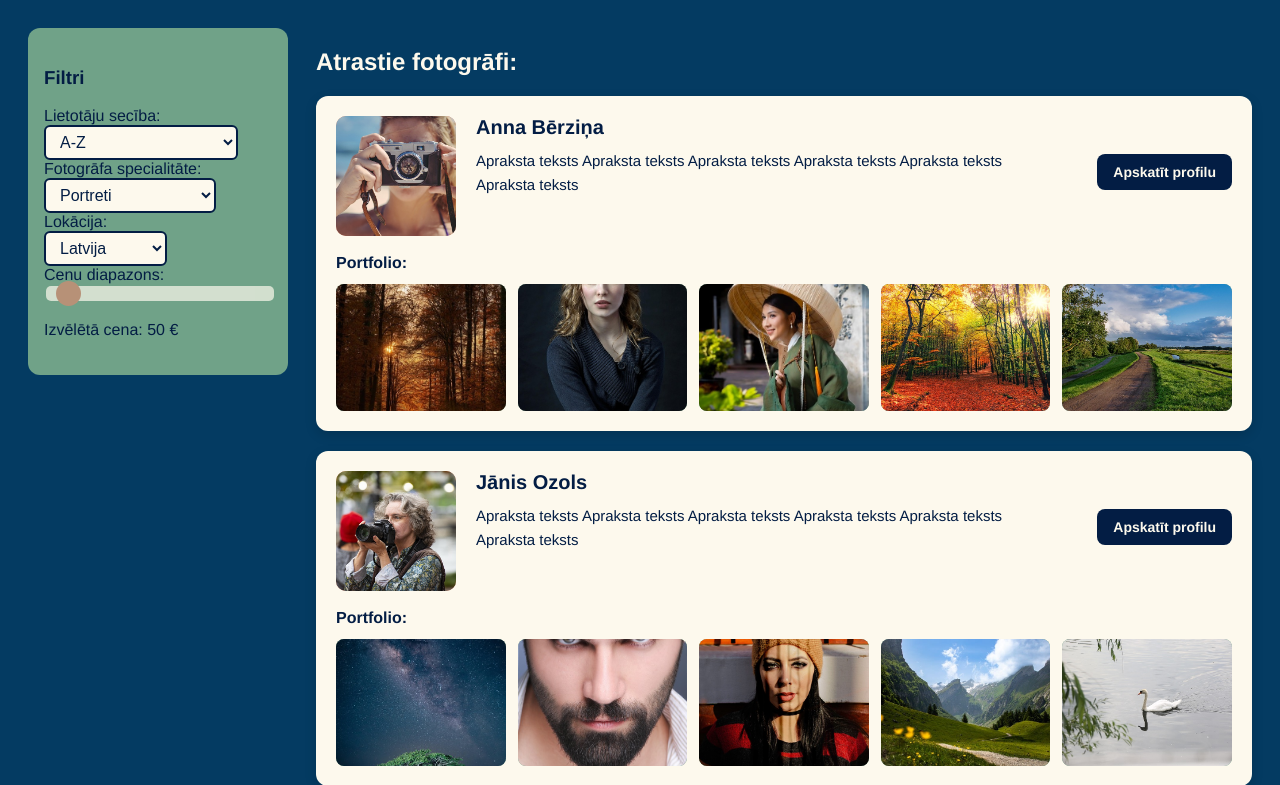
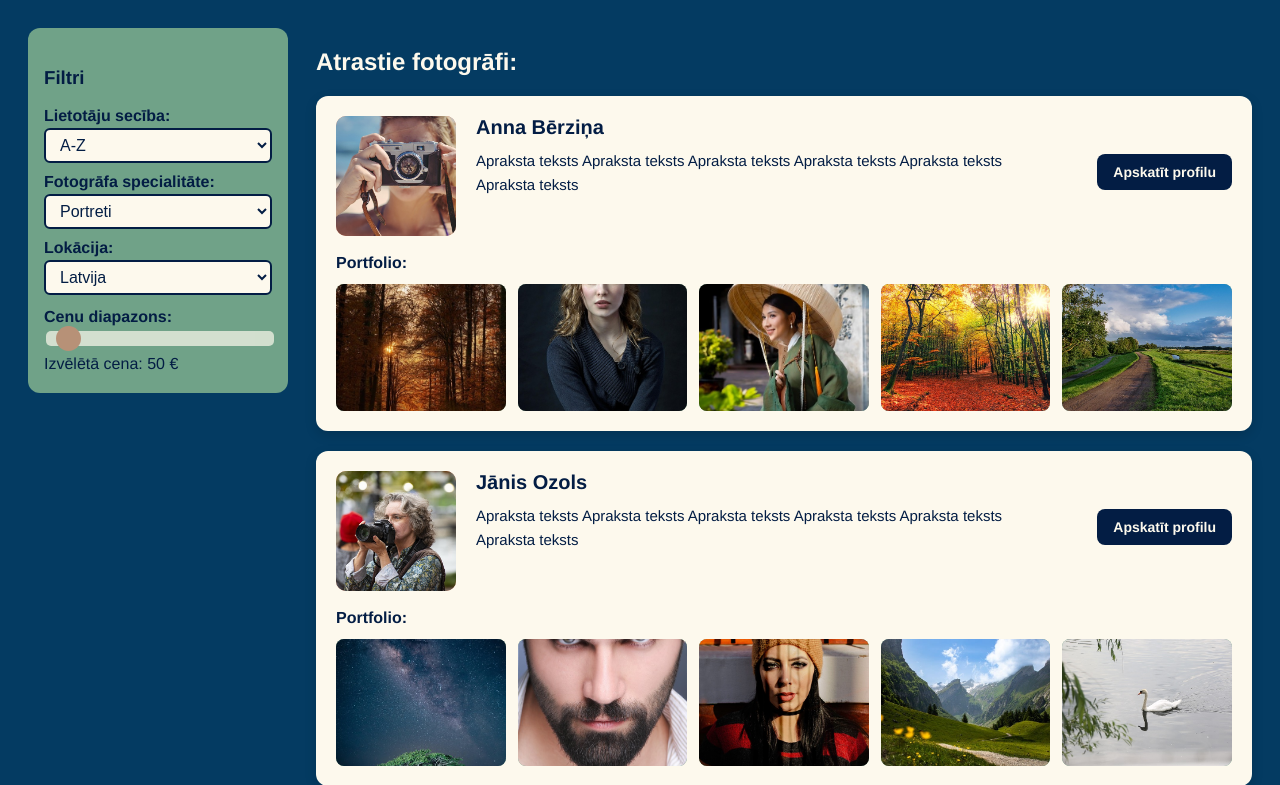
Before and after one commit to elaraisav/26_pit-projekts_rtu, a Django app: page /meklesana/ in a window 1280 px wide. Shown: the part 100-885 px from the top of the page. Run offline with Django 5.2, Linux system fonts and the light colour scheme.

Commit message:
Neliela vizuāla izmaiņa filtriem

```diff
--- a/testsite/static/testsite/main-page.css
+++ b/testsite/static/testsite/main-page.css
@@ -323,7 +323,34 @@ a {
 }
 
 /* Meklēšanas lapas elementu formatējums */
-/* Fltru formatējums */
+/* Filtru kopējais konteiners */
+.filtri {
+    display: flex;
+    flex-direction: column;
+    gap: 10px; /* Atstarpe starp filtriem */
+}
+
+/* Katrs atsevišķais filtrs */
+.filtrs {
+    display: flex;
+    flex-direction: column;
+    gap: 3px;  /* Neliela atstarpe starp label un select */
+}
+
+/* Vienots select un range platums */
+.filtrs select,
+.filtrs .slider {
+    width: 100%;
+}
+
+.filtrs label {
+    font-weight: 600;
+}
+
+.filtrs p {
+    margin: 4px 0 0;
+}
+
 /* Paša select lauka izskats */
 .sidebar select{
     padding: 6px 32px 6px 10px;
--- a/testsite/templates/testsite/meklesana.html
+++ b/testsite/templates/testsite/meklesana.html
@@ -27,15 +27,17 @@
         <aside class="sidebar">
             <h3>Filtri</h3>
             <form class="filtri"> <!-- Vertibām vajadzētu tikt nosūtītām meklēsanas joslai -->
-                <label for="seciba">Lietotāju secība:</label><br> <!-- Kļūda specifikācijā - pamainiju Nosaukums kā lietotāju izvades secību -->
+                <div class="filtrs">
+                    <label for="seciba">Lietotāju secība:</label> <!-- Kļūda specifikācijā - pamainiju Nosaukums kā lietotāju izvades secību -->
                     <select name="seciba" id="seciba">
                         <option value="A-Z">A-Z</option>
                         <option value="Z-A">Z-A</option>
                         <option value="jaunakie">Jaunākie vispirms</option>
                         <option value="kazu">Vecākie vispirms</option>
                     </select>
-                <br>
-                <label for="specialitate">Fotogrāfa specialitāte:</label><br>
+                </div>
+                <div class="filtrs">
+                    <label for="specialitate">Fotogrāfa specialitāte:</label>
                     <select name="specialitate" id="specialitate">
                         <option value="portreti">Portreti</option>
                         <option value="ainavas">Dabas ainavas</option>
@@ -43,20 +45,23 @@
                         <option value="kazu">Kāzu</option>
                         <option value="dzivnieku">Dzīvnieku</option>
                     </select>
-                <br>
-                <label for="lokacija">Lokācija:</label><br>
+                </div>
+                <div class="filtrs">
+                    <label for="lokacija">Lokācija:</label>
                     <select name="lokacija" id="lokacija">
                         <option value="lv">Latvija</option>
                         <option value="lt">Lietuva</option>
                         <option value="ee">Igaunija</option>
                         <option value="fi">Somija</option>
                     </select>
-                <br>
+                </div>
+                <div class="filtrs">
                     <!-- Parveidojam par slideri, jo specifizējot katru cenu diapazonu būtu neiespējami -->
                     <div class="slidecontainer"></div>
-                    <label for="cenu_diapazons">Cenu diapazons:</label><br>
+                        <label for="cenu_diapazons">Cenu diapazons:</label>
                         <input type="range" min="0" max="1000" value="50" class="slider" id="range" name="cenu_diapazons">
                         <p>Izvēlētā cena: <span id="cena_izvade">50</span> €</p>
+                </div>
             </form>
         </aside>
         <main class="search-results">
```
Lines whose indentation alone changed are shown as unchanged.
